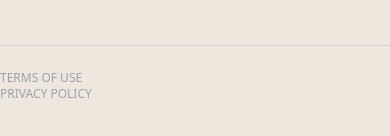
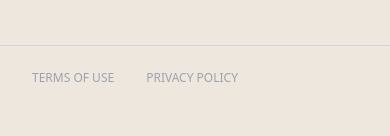
Before and after one commit to TripleOak/website, a Next.js app: page /team in a window 390 px wide. Shown: the part 708-844 px from the top of the page. Built offline with nearby package versions, Linux system fonts and the light colour scheme.

Commit message:
fix footer

```diff
--- a/components/Footer/footer.tsx
+++ b/components/Footer/footer.tsx
@@ -3,9 +3,9 @@ import Link from 'next/link';
 function Footer() {
   return (
     <footer className="mt-16">
-      <div className="pt-2 pb-12 sm:w-11/12 md:w-3/4 mx-auto border-t border-gray-300">
+      <div className="pt-2 pb-12 w-full sm:w-11/12 md:w-3/4 mx-auto border-t border-gray-300">
         <div className="flex flex-wrap justify-between items-center mx-auto max-w-screen-xl">
-          <div className="flex flex-col mt-4 sm:flex-row sm:space-x-8 sm:mt-0 font-sans text-xs font-light uppercase">
+          <div className="flex flex-row space-x-8 mt-4 ml-8 sm:ml-0 sm:mt-0 font-sans text-xs font-light uppercase">
             <Link href="/terms-of-use">
               <span className="text-gray-400 hover:text-gray-900 cursor-pointer">Terms of use</span>
             </Link>
```
